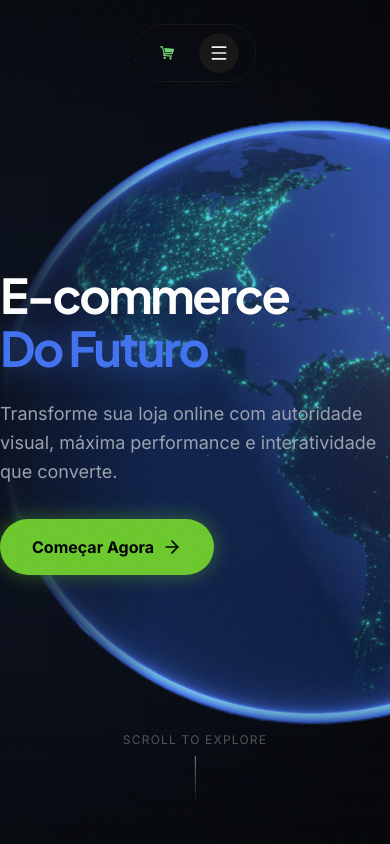
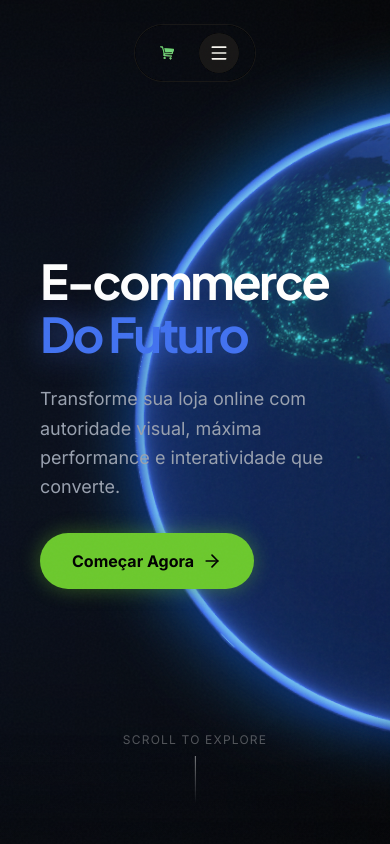
Before and after one commit to rcanny/ecommerce2b, a Next.js app: page / in a window 390 px wide. Shown: the top 844 px of the page. Built offline with nearby package versions, Linux system fonts and the light colour scheme.

Commit message:
Correção de layout MOBILE

```diff
--- a/components/Hero.tsx
+++ b/components/Hero.tsx
@@ -5,6 +5,39 @@ import dynamic from 'next/dynamic'
 import { motion, useScroll, useTransform, useSpring } from 'framer-motion'
 import { ArrowRight, Play } from 'lucide-react'
 import HeroGlobeWrapper from './HeroGlobeWrapper'
+
+function MagneticButton({ children }: { children: React.ReactNode }) {
+    const ref = useRef<HTMLDivElement>(null);
+    const [position, setPosition] = useState({ x: 0, y: 0 });
+
+    const handleMouse = (e: React.MouseEvent) => {
+        const { clientX, clientY } = e;
+        const rect = ref.current?.getBoundingClientRect();
+        if (rect) {
+            const x = clientX - (rect.left + rect.width / 2);
+            const y = clientY - (rect.top + rect.height / 2);
+            setPosition({ x: x * 0.15, y: y * 0.15 });
+        }
+    }
+
+    const reset = () => {
+        setPosition({ x: 0, y: 0 });
+    }
+
+    const { x, y } = position;
+
+    return (
+        <motion.div
+            ref={ref}
+            onMouseMove={handleMouse}
+            onMouseLeave={reset}
+            animate={{ x, y }}
+            transition={{ type: "spring", stiffness: 150, damping: 15, mass: 0.1 }}
+        >
+            {children}
+        </motion.div>
+    )
+}
 
 export default function Hero() {
     const containerRef = useRef<HTMLDivElement>(null)
@@ -33,9 +66,7 @@ export default function Hero() {
     const pointerEvents3 = useTransform(smoothProgress, (val) => val > 0.75 ? 'auto' : 'none')
 
     return (
-
-
-        <div id="hero" ref={containerRef} className="relative h-[170svh] bg-transparent">
+        <div id="hero" ref={containerRef} className="relative h-[210svh] bg-transparent">
             {/* Fixed Background Layer to prevent Mobile Jitter */}
             <div
                 className="fixed inset-0 w-full h-[100svh] min-h-[100svh] z-[-1] bg-deep-onyx"
@@ -71,7 +102,7 @@ export default function Hero() {
                         {/* SCENE 1: 0% - 20% */}
                         <motion.div
                             style={{ opacity: opacity1, y: y1, pointerEvents: pointerEvents1 }}
-                            className="absolute inset-0 flex flex-col justify-center"
+                            className="absolute inset-0 flex flex-col justify-center px-10 md:px-12 lg:px-0"
                         >
                             <h1 className="text-5xl lg:text-7xl font-bold tracking-tighter leading-[1.1] mb-6">
                                 E-commerce
@@ -115,7 +146,7 @@ export default function Hero() {
                         {/* SCENE 2: 25% - 75% */}
                         <motion.div
                             style={{ opacity: opacity2, y: y2, pointerEvents: pointerEvents2 }}
-                            className="absolute inset-0 flex flex-col justify-center"
+                            className="absolute inset-0 flex flex-col justify-center px-10 md:px-12 lg:px-0"
                         >
                             <h2 className="text-5xl lg:text-7xl font-bold tracking-tighter leading-[1.1] mb-6">
                                 Engenharia de
@@ -131,7 +162,7 @@ export default function Hero() {
                         {/* SCENE 3: 80% - 100% */}
                         <motion.div
                             style={{ opacity: opacity3, y: y3, pointerEvents: pointerEvents3 }}
-                            className="absolute inset-0 flex flex-col justify-center"
+                            className="absolute inset-0 flex flex-col justify-center px-10 md:px-12 lg:px-0"
                         >
                             <h2 className="text-5xl lg:text-7xl font-bold tracking-tighter leading-[1.1] mb-6">
                                 Pronto para
@@ -163,36 +194,3 @@ export default function Hero() {
         </div>
     )
 }
-
-function MagneticButton({ children }: { children: React.ReactNode }) {
-    const ref = useRef<HTMLDivElement>(null);
-    const [position, setPosition] = useState({ x: 0, y: 0 });
-
-    const handleMouse = (e: React.MouseEvent) => {
-        const { clientX, clientY } = e;
-        const rect = ref.current?.getBoundingClientRect();
-        if (rect) {
-            const x = clientX - (rect.left + rect.width / 2);
-            const y = clientY - (rect.top + rect.height / 2);
-            setPosition({ x: x * 0.15, y: y * 0.15 });
-        }
-    }
-
-    const reset = () => {
-        setPosition({ x: 0, y: 0 });
-    }
-
-    const { x, y } = position;
-
-    return (
-        <motion.div
-            ref={ref}
-            onMouseMove={handleMouse}
-            onMouseLeave={reset}
-            animate={{ x, y }}
-            transition={{ type: "spring", stiffness: 150, damping: 15, mass: 0.1 }}
-        >
-            {children}
-        </motion.div>
-    )
-}
--- a/components/HeroGlobeWrapper.tsx
+++ b/components/HeroGlobeWrapper.tsx
@@ -20,6 +20,33 @@ export default function HeroGlobeWrapper({ scrollProgress }: HeroGlobeWrapperPro
 
     if (isMobile) {
         return (
+            <div className="relative w-full h-full">
+                {/* Layer 1: Glow Aura (Behind) */}
+                <Image
+                    src="/assets/globo-mobile-ref.png"
+                    alt=""
+                    width={1000}
+                    height={1000}
+                    priority
+                    className="
+                        absolute
+                        top-1/2
+                        -translate-y-1/2
+                        -right-[110%]
+                        w-[190vw]
+                        max-w-none
+                        h-auto
+                        z-[-10]
+                        blur-2xl
+                        brightness-150
+                        saturate-200
+                        opacity-70
+                        pointer-events-none
+                        mix-blend-screen
+                    "
+                />
+
+                {/* Layer 2: Original Globe (Front) */}
                 <Image
                     src="/assets/globo-mobile-ref.png"
                     alt="Globe Mobile Reference"
@@ -31,8 +58,8 @@ export default function HeroGlobeWrapper({ scrollProgress }: HeroGlobeWrapperPro
                         absolute
                         top-1/2
                         -translate-y-1/2
-          -right-[65%]
-          w-[180vw]
+                        -right-[110%]
+                        w-[190vw]
                         h-auto
                         max-w-none
                         z-0
@@ -41,6 +68,7 @@ export default function HeroGlobeWrapper({ scrollProgress }: HeroGlobeWrapperPro
                         opacity-90
                     "
                 />
+            </div>
         )
     }
 
--- a/components/Testimonials.tsx
+++ b/components/Testimonials.tsx
@@ -154,7 +154,7 @@ export default function Testimonials() {
                             />
 
                             {/* Card Content Block */}
-                            <div className="relative bg-black/5 backdrop-blur-sm rounded-3xl p-8 md:p-12 shadow-[0_20px_50px_-10px_rgba(108,201,45,0.15)] overflow-hidden h-full">
+                            <div className={`relative bg-black/5 ${isMobile ? '' : 'backdrop-blur-sm'} rounded-3xl p-8 md:p-12 shadow-[0_20px_50px_-10px_rgba(108,201,45,0.15)] overflow-hidden h-full`}>
                                 {/* Note: Removed outer border since we have the wrapper border */}
 
                                 {/* Noise Texture */}
```
Lines whose indentation alone changed are shown as unchanged.
